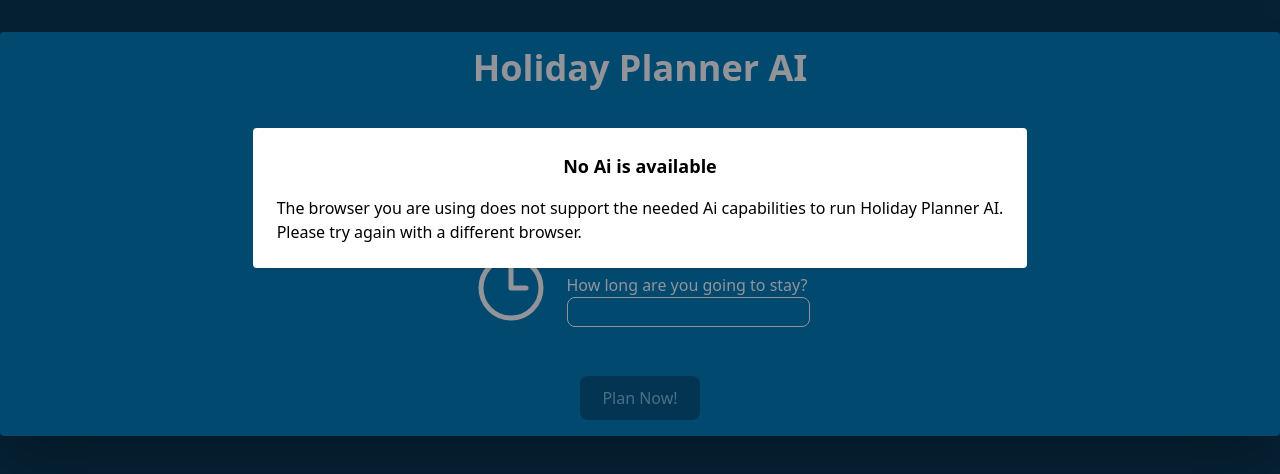
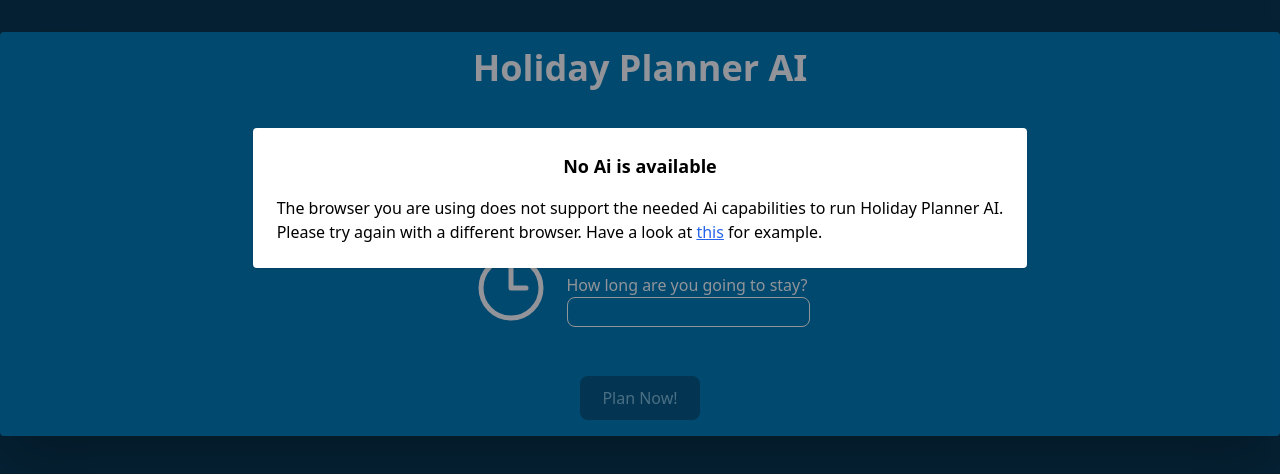
Before and after one commit to PhilSchoe/holiday-planner-ai, a React (Vite) app: page / in a window 1280 px wide. Shown: the top 474 px of the page. Built offline with nearby package versions, Linux system fonts and the light colour scheme.

Commit message:
Add link to ai browser in dialog

```diff
--- a/src/App.tsx
+++ b/src/App.tsx
@@ -48,7 +48,15 @@ function App() {
           <p>
             The browser you are using does not support the needed Ai
             capabilities to run Holiday Planner AI. <br /> Please try again with
-            a different browser.
+            a different browser. Have a look at{" "}
+            <a
+              className="underline text-blue-600 hover:text-blue-800"
+              href="https://developer.chrome.com/docs/ai"
+              target="_blank"
+            >
+              this
+            </a>{" "}
+            for example.
           </p>
         </div>
       </Modal>
```
